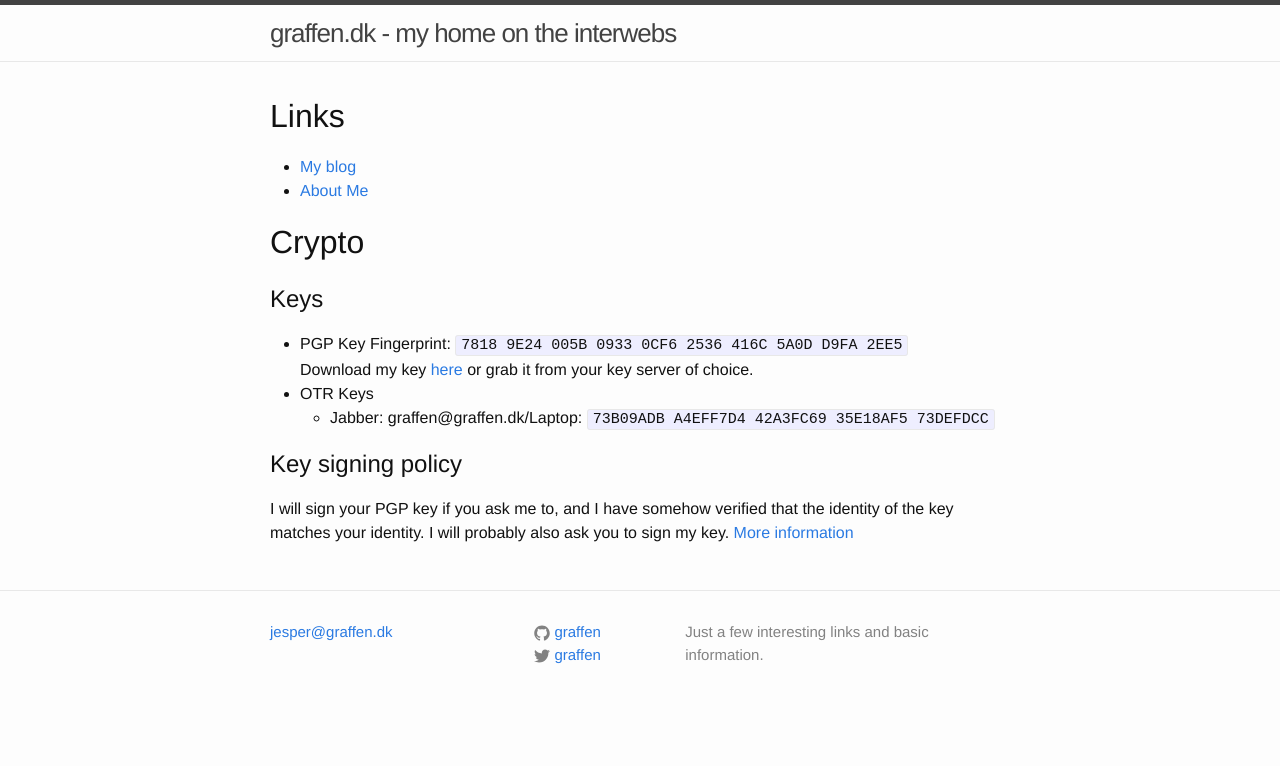
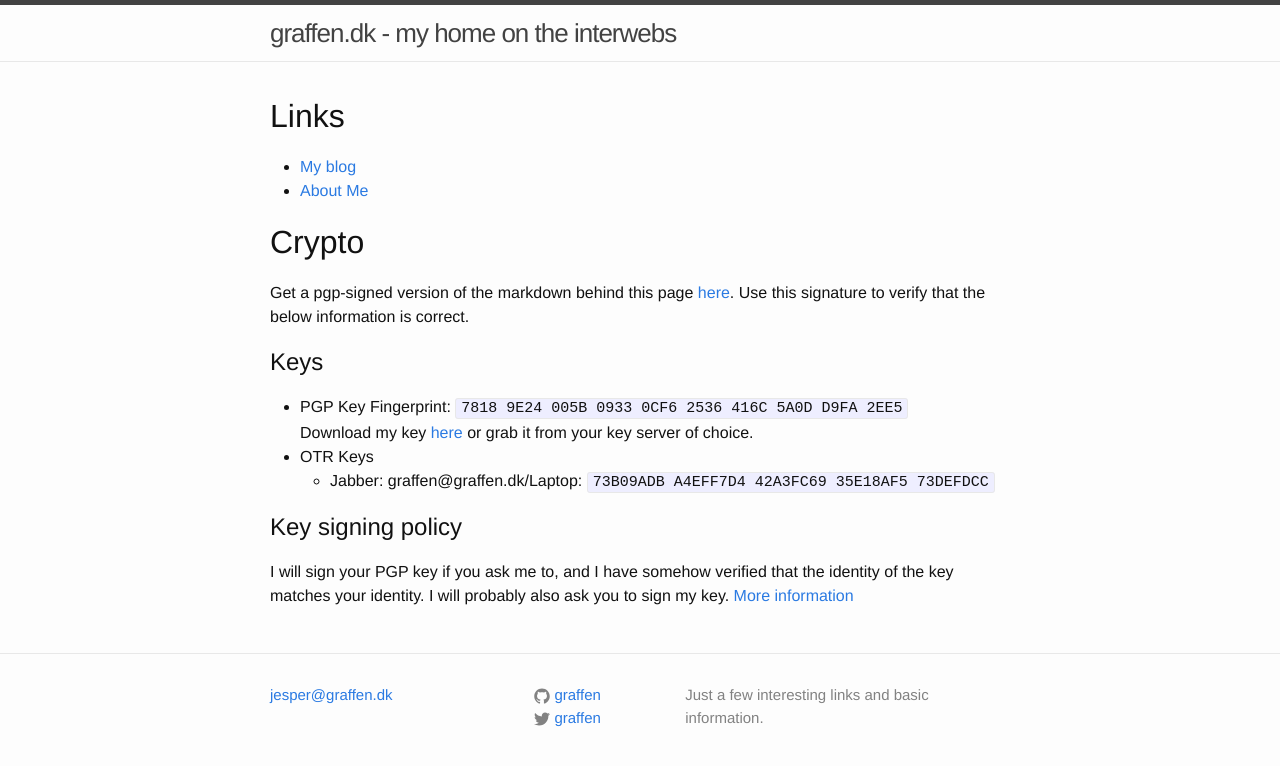
Before and after one commit to graffen/graffen.github.io, a Jekyll site: the page built from index.md, in a window 1280 px wide. Shown: the top 766 px of the page. Built offline with Jekyll 4.4.1, drawn with Linux system fonts in a browser that asks for light colours.

Commit message:
Add signed version of markdown

```diff
--- a/index.md
+++ b/index.md
@@ -8,6 +8,8 @@ layout: default
 * [About Me](https://about.me/graffen)
 
 # Crypto
+Get a pgp-signed version of the markdown behind this page [here](index.md.asc). Use this signature to verify that
+the below information is correct.
 
 ## Keys
 * PGP Key Fingerprint: `7818 9E24 005B 0933 0CF6  2536 416C 5A0D D9FA 2EE5`
```
Also changed, not shown: 1 other file.
